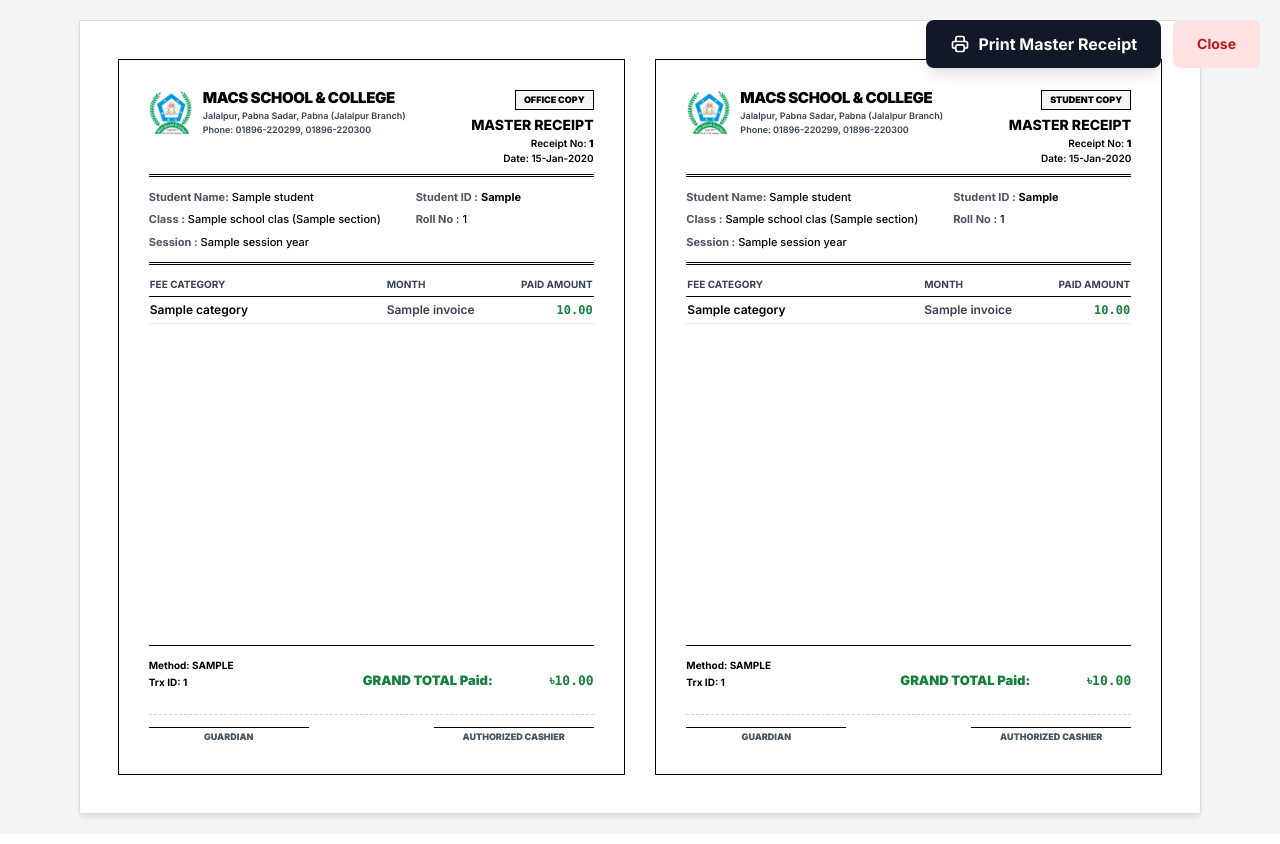
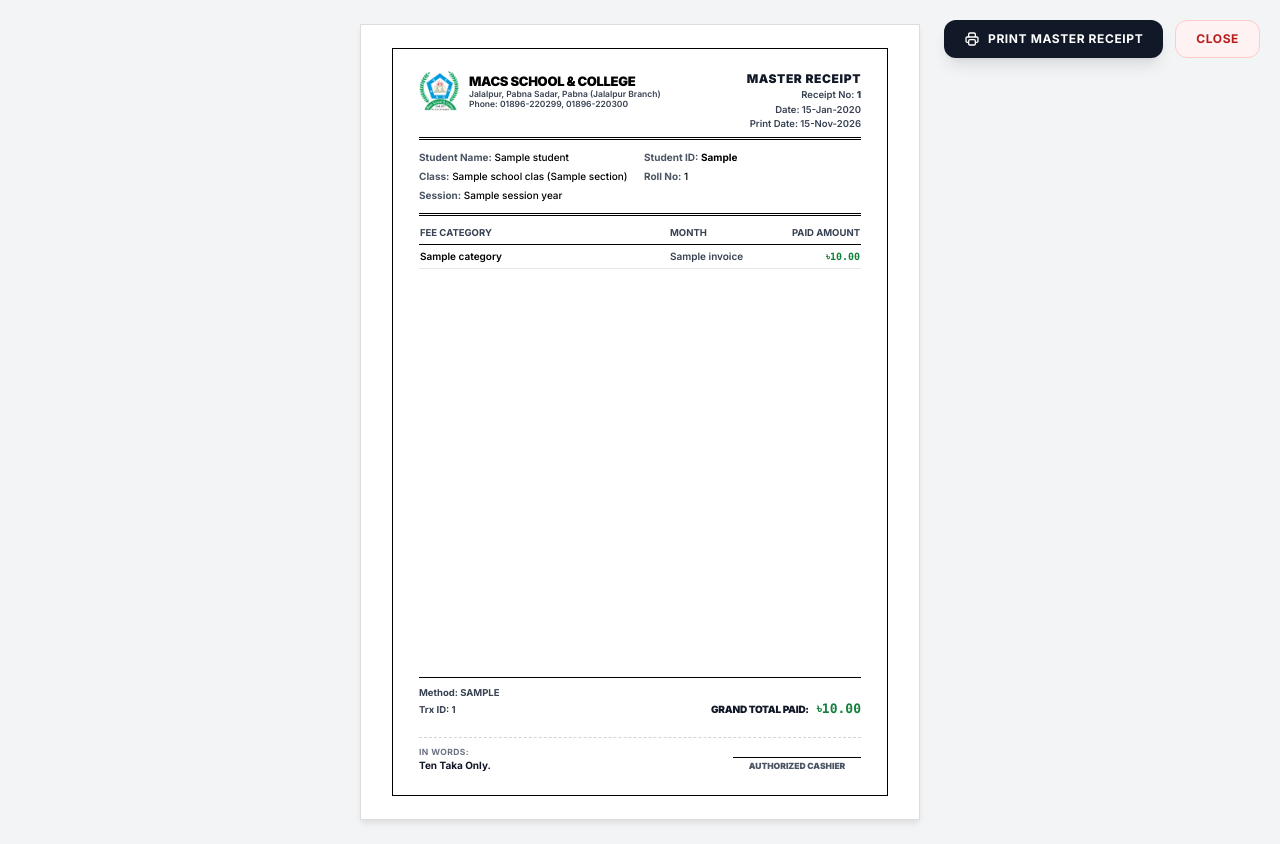
Before and after one commit to imtiaz-cnits/macs-school, a Laravel app: template resources/views/pages/fees/pos_bulk_receipt.blade.php in a window 1280 px wide. Before the commit the page ends 823 px from the top, so only its background shows below. Run offline with Laravel 12, Linux system fonts and the light colour scheme; the template is opened without the code that fills it: most values are stand-ins (such as "Sample title", 1, 10 or a date in 2020); parts of the project's set-up code (start-up, migrations or seed data) failed here and were passed over; some libraries are stand-ins or nearby versions.

Commit message:
feat(fees): redesign master fee receipt to single A5 portrait with chronological sorting and exact amount in words

```diff
--- /dev/null
+++ b/app/Helpers/NumberToWords.php
@@ -0,0 +1,188 @@
+<?php
+
+namespace App\Helpers;
+
+class NumberToWords
+{
+    private static array $units = [
+        0 => '', 1 => 'One', 2 => 'Two', 3 => 'Three', 4 => 'Four', 5 => 'Five',
+        6 => 'Six', 7 => 'Seven', 8 => 'Eight', 9 => 'Nine', 10 => 'Ten',
+        11 => 'Eleven', 12 => 'Twelve', 13 => 'Thirteen', 14 => 'Fourteen', 15 => 'Fifteen',
+        16 => 'Sixteen', 17 => 'Seventeen', 18 => 'Eighteen', 19 => 'Nineteen'
+    ];
+
+    private static array $tens = [
+        2 => 'Twenty', 3 => 'Thirty', 4 => 'Forty', 5 => 'Fifty',
+        6 => 'Sixty', 7 => 'Seventy', 8 => 'Eighty', 9 => 'Ninety'
+    ];
+
+    /**
+     * Convert numeric monetary amount into South Asian English words.
+     * Currency format: Taka and Paisa with "Only." termination.
+     *
+     * Processes decimal strings directly to avoid IEEE 754 binary floating-point representation bugs.
+     *
+     * @param float|int|string $amount
+     * @return string
+     */
+    public static function convert(float|int|string $amount): string
+    {
+        // 1. Sanitize input: remove commas, spaces, and currency symbols
+        $str = trim(str_replace([',', ' ', '৳', 'Tk', 'tk', '$'], '', (string)$amount));
+
+        // 2. Validate numeric input
+        if ($str === '' || !is_numeric($str)) {
+            return 'Zero Taka Only.';
+        }
+
+        // 3. Documented Negative Amount Policy:
+        // In school fee receipts, negative values indicate invalid/credit amounts.
+        // For audit security and presentation integrity, negative values return 'Zero Taka Only.'.
+        if (str_starts_with($str, '-') || (float)$str < 0) {
+            return 'Zero Taka Only.';
+        }
+
+        // 4. Safe float normalization:
+        // If an actual float primitive is received from a legacy caller, format to 2 decimal places.
+        if (is_float($amount)) {
+            $str = number_format($amount, 2, '.', '');
+        }
+
+        // 5. Exact Decimal Splitting (Zero float multiplication / pure integer extraction)
+        if (strpos($str, '.') !== false) {
+            list($takaStr, $paisaStr) = explode('.', $str, 2);
+            $taka = (int)$takaStr;
+            $cleanPaisa = substr(str_pad(rtrim($paisaStr), 2, '0'), 0, 2);
+            $paisa = (int)$cleanPaisa;
+        } else {
+            $taka = (int)$str;
+            $paisa = 0;
+        }
+
+        // 6. Zero check after parsing
+        if ($taka === 0 && $paisa === 0) {
+            return 'Zero Taka Only.';
+        }
+
+        // 7. Generate South Asian words
+        $takaWords = self::convertIntegerToWords($taka);
+        $result = $takaWords ? $takaWords . ' Taka' : '';
+
+        if ($paisa > 0) {
+            $paisaWords = self::convertIntegerToWords($paisa);
+            $result .= ($result ? ' and ' : '') . $paisaWords . ' Paisa';
+        }
+
+        return trim($result) . ' Only.';
+    }
+
+    /**
+     * Exact decimal addition of two monetary values.
+     * Uses BCMath if available; falls back to pure 64-bit integer paisa arithmetic.
+     * Zero floating-point arithmetic is used.
+     *
+     * @param string|int|float $a
+     * @param string|int|float $b
+     * @return string Exact decimal string with 2 decimal places (e.g. "6060.00")
+     */
+    public static function add(string|int|float $a, string|int|float $b): string
+    {
+        $cleanA = trim(str_replace([',', ' '], '', (string)$a));
+        $cleanB = trim(str_replace([',', ' '], '', (string)$b));
+
+        if ($cleanA === '' || !is_numeric($cleanA)) $cleanA = '0.00';
+        if ($cleanB === '' || !is_numeric($cleanB)) $cleanB = '0.00';
+
+        // 1. If BCMath extension is loaded, use bcadd
+        if (extension_loaded('bcmath') && function_exists('bcadd')) {
+            return bcadd($cleanA, $cleanB, 2);
+        }
+
+        // 2. Pure PHP integer-paisa fallback (zero external dependencies)
+        $toPaisa = function (string $val): int {
+            if (strpos($val, '.') !== false) {
+                list($t, $p) = explode('.', $val, 2);
+                $p = substr(str_pad(rtrim($p), 2, '0'), 0, 2);
+                return ((int)$t * 100) + (int)$p;
+            }
+            return (int)$val * 100;
+        };
+
+        $totalPaisa = $toPaisa($cleanA) + $toPaisa($cleanB);
+        $taka = intdiv($totalPaisa, 100);
+        $paisa = abs($totalPaisa % 100);
+
+        return sprintf('%d.%02d', $taka, $paisa);
+    }
+
+    /**
+     * Format an exact decimal string with thousands grouping commas without floating-point conversion.
+     *
+     * @param string|int|float $amount
+     * @return string Formatted currency string (e.g. "6,060.00")
+     */
+    public static function formatDecimal(string|int|float $amount): string
+    {
+        $str = trim(str_replace([',', ' '], '', (string)$amount));
+        if ($str === '' || !is_numeric($str)) {
+            return '0.00';
+        }
+
+        if (strpos($str, '.') !== false) {
+            list($takaStr, $paisaStr) = explode('.', $str, 2);
+            $paisa = substr(str_pad(rtrim($paisaStr), 2, '0'), 0, 2);
+            return number_format((int)$takaStr) . '.' . $paisa;
+        }
+
+        return number_format((int)$str) . '.00';
+    }
+
+    /**
+     * Recursively convert integer numbers according to the South Asian numbering system
+     * (Units, Tens, Hundreds, Thousands, Lakhs, Crores).
+     *
+     * @param int $num
+     * @return string
+     */
+    private static function convertIntegerToWords(int $num): string
+    {
+        if ($num === 0) {
+            return '';
+        }
+
+        if ($num < 20) {
+            return self::$units[$num];
+        }
+
+        if ($num < 100) {
+            $ten = (int)($num / 10);
+            $rest = $num % 10;
+            return self::$tens[$ten] . ($rest > 0 ? ' ' . self::$units[$rest] : '');
+        }
+
+        if ($num < 1000) {
+            $hundred = (int)($num / 100);
+            $rest = $num % 100;
+            return self::$units[$hundred] . ' Hundred' . ($rest > 0 ? ' ' . self::convertIntegerToWords($rest) : '');
+        }
+
+        // South Asian: 1,000 to 99,999 (Thousand)
+        if ($num < 100000) {
+            $thousand = (int)($num / 1000);
+            $rest = $num % 1000;
+            return self::convertIntegerToWords($thousand) . ' Thousand' . ($rest > 0 ? ' ' . self::convertIntegerToWords($rest) : '');
+        }
+
+        // South Asian: 1,00,000 to 99,99,999 (Lakh)
+        if ($num < 10000000) {
+            $lakh = (int)($num / 100000);
+            $rest = $num % 100000;
+            return self::convertIntegerToWords($lakh) . ' Lakh' . ($rest > 0 ? ' ' . self::convertIntegerToWords($rest) : '');
+        }
+
+        // South Asian: 1,00,00,000+ (Crore)
+        $crore = (int)($num / 10000000);
+        $rest = $num % 10000000;
+        return self::convertIntegerToWords($crore) . ' Crore' . ($rest > 0 ? ' ' . self::convertIntegerToWords($rest) : '');
+    }
+}
--- a/resources/views/pages/fees/pos_bulk_receipt.blade.php
+++ b/resources/views/pages/fees/pos_bulk_receipt.blade.php
@@ -12,23 +12,30 @@
             color: #000;
         }
         @media screen {
-            body { background: #f3f4f6; padding: 20px; display: flex; flex-direction: column; align-items: center; justify-content: center; min-h-screen; gap: 20px; }
+            body {
+                background: #f3f4f6;
+                padding: 24px 0;
+                display: flex;
+                flex-direction: column;
+                align-items: center;
+                justify-content: flex-start;
+                min-height: 100vh;
+            }
             .page-container {
-                width: 297mm;
+                width: 148mm;
                 min-height: 210mm;
                 background: #fff;
-                padding: 10mm;
+                padding: 6mm 8mm;
                 border: 1px solid #ddd;
                 box-shadow: 0 4px 6px -1px rgba(0, 0, 0, 0.1);
                 box-sizing: border-box;
-                display: flex;
-                gap: 8mm;
+                margin: 0 auto;
             }
             .receipt-container {
-                flex: 1;
-                min-height: 100%;
+                width: 100%;
+                min-height: 198mm;
                 border: 1.5px solid #000;
-                padding: 8mm;
+                padding: 6mm 7mm;
                 box-sizing: border-box;
                 display: flex;
                 flex-direction: column;
@@ -36,38 +43,47 @@
             }
         }
         @media print {
-            body { background: #fff; padding: 0; margin: 0; }
+            body {
+                background: #fff;
+                padding: 0;
+                margin: 0;
+            }
             .page-container {
-                width: 297mm;
-                min-height: 205mm;
+                width: 100%;
+                max-width: 100%;
+                min-height: auto;
                 background: #fff;
-                padding: 5mm 6mm;
+                padding: 0;
+                margin: 0;
+                border: none;
+                box-shadow: none;
                 box-sizing: border-box;
-                display: flex;
-                gap: 6mm;
-                page-break-after: avoid;
-                break-after: avoid;
             }
             .receipt-container {
-                flex: 1;
-                min-height: 100%;
+                width: 100%;
+                min-height: 194mm;
                 border: 1.5px solid #000;
                 padding: 5mm 6mm;
                 box-sizing: border-box;
                 display: flex;
                 flex-direction: column;
                 justify-content: space-between;
-                page-break-inside: auto;
-                break-inside: auto;
+                page-break-inside: avoid;
+                break-inside: avoid;
+                page-break-after: avoid;
+                break-after: avoid;
             }
             .no-print { display: none !important; }
-            @page { size: A4 landscape; margin: 0; }
+            @page {
+                size: A5 portrait;
+                margin: 6mm 8mm;
+            }
             table { page-break-inside: auto; break-inside: auto; }
             tr { page-break-inside: avoid; break-inside: avoid; }
             thead { display: table-header-group; }
         }
-        .dashed-line { border-top: 1px dashed #000; margin: 8px 0; }
-        .double-line { border-top: 3px double #000; margin: 8px 0; }
+        .dashed-line { border-top: 1px dashed #000; margin: 6px 0; }
+        .double-line { border-top: 3px double #000; margin: 6px 0; }
     </style>
     <script>
         window.onload = function() {
@@ -79,74 +95,76 @@
 </head>
 <body>
 
-    <div class="fixed top-5 right-5 flex gap-3 no-print">
-        <button onclick="window.print()" class="bg-gray-900 text-white font-bold py-3 px-6 rounded-lg shadow-lg hover:bg-gray-800 transition flex items-center justify-center">
-            <svg class="w-5 h-5 mr-2" fill="none" stroke="currentColor" viewBox="0 0 24 24"><path stroke-linecap="round" stroke-linejoin="round" stroke-width="2" d="M17 17h2a2 2 0 002-2v-4a2 2 0 00-2-2H5a2 2 0 00-2 2v4a2 2 0 002 2h2m2 4h6a2 2 0 002-2v-4a2 2 0 00-2-2H9a2 2 0 00-2 2v4a2 2 0 002 2zm8-12V5a2 2 0 00-2-2H9a2 2 0 00-2 2v4h10z"></path></svg>
+    <!-- On-Screen Print Controls (Hidden on Paper) -->
+    <div class="fixed top-5 right-5 flex gap-3 no-print z-50">
+        <button onclick="window.print()" class="bg-gray-900 text-white font-bold py-2.5 px-5 rounded-xl shadow-lg hover:bg-gray-800 transition flex items-center justify-center text-xs uppercase tracking-wider cursor-pointer">
+            <svg class="w-4 h-4 mr-2" fill="none" stroke="currentColor" viewBox="0 0 24 24"><path stroke-linecap="round" stroke-linejoin="round" stroke-width="2" d="M17 17h2a2 2 0 002-2v-4a2 2 0 00-2-2H5a2 2 0 00-2 2v4a2 2 0 002 2h2m2 4h6a2 2 0 002-2v-4a2 2 0 00-2-2H9a2 2 0 00-2 2v4a2 2 0 002 2zm8-12V5a2 2 0 00-2-2H9a2 2 0 00-2 2v4h10z"></path></svg>
             Print Master Receipt
         </button>
-        <button onclick="window.close()" class="bg-red-100 text-red-700 font-bold py-2 px-6 rounded-lg hover:bg-red-200 transition text-sm text-center">
+        <button onclick="window.close()" class="bg-red-50 text-red-700 font-bold py-2.5 px-5 rounded-xl border border-red-200 hover:bg-red-100 transition text-xs uppercase tracking-wider text-center cursor-pointer">
             Close
         </button>
     </div>
 
+    <!-- Single A5 Master Receipt Container -->
     <div class="page-container">
-        @foreach(['OFFICE COPY', 'STUDENT COPY'] as $copyTitle)
-            <div class="receipt-container text-[12px] leading-normal">
+        <div class="receipt-container text-[11px] leading-normal">
 
-                <!-- Header -->
+            <!-- Top Section: Header, Student Info & Table -->
             <div>
+                <!-- School Header & Receipt Meta -->
                 <div class="flex justify-between items-start gap-2">
                     <div class="flex items-center gap-2.5 min-w-0">
-                            <img src="{{ asset('img/macs_logo.jpeg') }}" class="w-11 h-11 object-contain shrink-0" alt="Logo">
+                        <img src="{{ asset('img/macs_logo.jpeg') }}" class="w-10 h-10 object-contain shrink-0" alt="Logo">
                         <div class="min-w-0">
-                                <h1 class="text-[15px] font-black tracking-tight uppercase leading-none whitespace-nowrap">MACS SCHOOL &amp; COLLEGE</h1>
-                                <p class="text-[9px] mt-1 font-semibold text-gray-700 whitespace-nowrap">Jalalpur, Pabna Sadar, Pabna (Jalalpur Branch)</p>
-                                <p class="text-[9px] font-semibold text-gray-700 whitespace-nowrap">Phone: 01896-220299, 01896-220300</p>
+                            <h1 class="text-[13px] font-black tracking-tight uppercase leading-tight whitespace-nowrap">MACS SCHOOL &amp; COLLEGE</h1>
+                            <p class="text-[8.5px] font-semibold text-gray-700 leading-tight whitespace-nowrap">Jalalpur, Pabna Sadar, Pabna (Jalalpur Branch)</p>
+                            <p class="text-[8.5px] font-semibold text-gray-700 leading-tight whitespace-nowrap">Phone: 01896-220299, 01896-220300</p>
                         </div>
                     </div>
                     <div class="text-right shrink-0">
-                            <span class="text-[9px] font-black uppercase border border-black px-2 py-0.5 bg-gray-100 mb-1 inline-block">{{ $copyTitle }}</span>
-                            <h2 class="text-sm font-extrabold uppercase block leading-none mt-1">Master Receipt</h2>
-                            <p class="text-[10px] mt-1 font-semibold text-gray-755 whitespace-nowrap">Receipt No: <strong>{{ $receipt_no }}</strong></p>
-                            <p class="text-[10px] font-semibold text-gray-755 whitespace-nowrap">Date: {{ date('d-M-Y', strtotime($date)) }}</p>
+                        <h2 class="text-xs font-black uppercase tracking-wider text-gray-900 block leading-tight">Master Receipt</h2>
+                        <p class="text-[9.5px] mt-0.5 font-semibold text-gray-700 whitespace-nowrap">Receipt No: <strong>{{ $receipt_no }}</strong></p>
+                        <p class="text-[9.5px] font-semibold text-gray-700 whitespace-nowrap">Date: {{ date('d-M-Y', strtotime($date)) }}</p>
+                        <p class="text-[9.5px] font-semibold text-gray-700 whitespace-nowrap">Print Date: {{ \Carbon\Carbon::now('Asia/Dhaka')->format('d-M-Y') }}</p>
                     </div>
                 </div>
 
                 <div class="double-line"></div>
 
-                    <!-- Student Info Grid (Aligned with AMOUNT column) -->
-                    <div class="grid grid-cols-5 gap-y-1.5 py-1 text-[11px] font-medium">
+                <!-- Student Information Grid -->
+                <div class="grid grid-cols-2 gap-x-2 gap-y-1 py-1 text-[10px] font-medium">
                     @if(isset($isMultipleStudents) && $isMultipleStudents)
-                            <div class="col-span-3"><span class="font-bold text-gray-600">Student Name:</span> Multiple (Class Bulk)</div>
-                            <div class="col-span-2"><span class="font-bold text-gray-600">Student ID  :</span> <strong>Multiple Students</strong></div>
-                            <div class="col-span-5"><span class="font-bold text-gray-600">Session     :</span> {{ $student->sessionYear->session_name ?? $student->session_year->session_name ?? 'N/A' }}</div>
+                        <div><span class="font-bold text-gray-600">Student Name:</span> Multiple (Class Bulk)</div>
+                        <div><span class="font-bold text-gray-600">Student ID:</span> <strong>Multiple Students</strong></div>
+                        <div class="col-span-2"><span class="font-bold text-gray-600">Session:</span> {{ $student->sessionYear->session_name ?? $student->session_year->session_name ?? 'N/A' }}</div>
                     @else
-                            <div class="col-span-3"><span class="font-bold text-gray-600">Student Name:</span> {{ $student->student_name ?? 'N/A' }}</div>
-                            <div class="col-span-2"><span class="font-bold text-gray-600">Student ID  :</span> <strong>{{ $student->student_identity ?? 'N/A' }}</strong></div>
+                        <div><span class="font-bold text-gray-600">Student Name:</span> {{ $student->student_name ?? 'N/A' }}</div>
+                        <div><span class="font-bold text-gray-600">Student ID:</span> <strong>{{ $student->student_identity ?? 'N/A' }}</strong></div>
 
-                            <div class="col-span-3"><span class="font-bold text-gray-600">Class       :</span> {{ $student->schoolClass->class_name ?? 'N/A' }} ({{ $student->section->section_name ?? 'N/A' }})</div>
-                            <div class="col-span-2"><span class="font-bold text-gray-600">Roll No     :</span> {{ $student->roll_number ?? 'N/A' }}</div>
+                        <div><span class="font-bold text-gray-600">Class:</span> {{ $student->schoolClass->class_name ?? 'N/A' }} ({{ $student->section->section_name ?? 'N/A' }})</div>
+                        <div><span class="font-bold text-gray-600">Roll No:</span> {{ $student->roll_number ?? 'N/A' }}</div>
 
-                            <div class="col-span-5"><span class="font-bold text-gray-600">Session     :</span> {{ $student->sessionYear->session_name ?? $student->session_year->session_name ?? 'N/A' }}</div>
+                        <div class="col-span-2"><span class="font-bold text-gray-600">Session:</span> {{ $student->sessionYear->session_name ?? $student->session_year->session_name ?? 'N/A' }}</div>
                     @endif
                 </div>
 
                 <div class="double-line"></div>
 
                 <!-- Invoice Details Table -->
-                    <table class="w-full text-left mt-2 border-collapse">
+                <table class="w-full text-left mt-1.5 border-collapse">
                     <thead>
-                            <tr class="border-b border-black">
+                        <tr class="border-b border-black text-[9.5px] font-bold uppercase text-gray-700">
                             @if(isset($isMultipleStudents) && $isMultipleStudents)
-                                    <th class="py-1 font-bold uppercase text-[10px] text-gray-700">Student Details</th>
+                                <th class="py-1">Student Details</th>
                             @endif
-                                <th class="py-1 font-bold uppercase text-[10px] text-gray-700">Fee Category</th>
-                                <th class="py-1 font-bold uppercase text-[10px] text-gray-700 w-24">Month</th>
-                                <th class="py-1 text-right font-bold uppercase text-[10px] text-gray-700 w-28">Paid Amount</th>
+                            <th class="py-1">Fee Category</th>
+                            <th class="py-1 w-24 text-left">Month</th>
+                            <th class="py-1 w-24 text-right">Paid Amount</th>
                         </tr>
                     </thead>
-                        <tbody>
-                            @php $grandTotal = 0; @endphp
+                    <tbody class="text-[10px]">
+                        @php $grandTotal = '0.00'; @endphp
                         @foreach($payments as $pay)
                         <tr class="border-b border-gray-200">
                             @if(isset($isMultipleStudents) && $isMultipleStudents)
@@ -161,46 +179,45 @@
                             <td class="py-1 font-semibold text-gray-700">
                                 {{ $monthName }}
                             </td>
-                                <td class="py-1 text-right font-bold font-mono text-green-700">{{ number_format($pay->paid_amount, 2) }}</td>
+                            <td class="py-1 text-right font-bold font-mono text-green-700">৳{{ number_format((float)$pay->paid_amount, 2) }}</td>
                         </tr>
-                            @php $grandTotal += $pay->paid_amount; @endphp
+                        @php $grandTotal = \App\Helpers\NumberToWords::add($grandTotal, $pay->paid_amount); @endphp
                         @endforeach
                     </tbody>
                 </table>
             </div>
 
-                <!-- Summary & Signatures Footer -->
-                <div>
-                    <div class="flex justify-between items-end border-t border-black pt-3">
-                        <div class="w-1/2 text-[10px] space-y-0.5 font-bold text-gray-705">
+            <!-- Bottom Section: Summary & Signatures Footer -->
+            <div class="mt-4">
+                <div class="flex justify-between items-end border-t border-black pt-2">
+                    <div class="text-[9.5px] space-y-0.5 font-bold text-gray-700">
                         <p>Method: {{ strtoupper($payments->first()->payment_method ?? 'Cash') }}</p>
                         @if($payments->first() && $payments->first()->transaction_id)
                             <p>Trx ID: {{ $payments->first()->transaction_id }}</p>
                         @endif
                     </div>
-                        <div class="w-60 space-y-1 text-[12px] font-bold">
-                            <div class="flex justify-between font-black text-[13px] text-green-700">
-                                <span>GRAND TOTAL Paid:</span>
-                                <span class="font-mono">৳{{ number_format($grandTotal, 2) }}</span>
+                    <div class="space-y-1 text-right">
+                        <div class="flex items-baseline justify-end gap-2 font-black text-xs text-green-700">
+                            <span class="text-gray-900 uppercase tracking-tight text-[10px]">GRAND TOTAL Paid:</span>
+                            <span class="font-mono text-[13px]">৳{{ \App\Helpers\NumberToWords::formatDecimal($grandTotal) }}</span>
                         </div>
                     </div>
                 </div>
 
-                    <!-- Signature Lines -->
-                    <div class="flex justify-between items-center mt-6 pt-3 border-t border-dashed border-gray-300">
-                        <div class="text-center w-40">
+                <!-- Footer: Amount in Words & Cashier Signature -->
+                <div class="flex justify-between items-end mt-5 pt-2 border-t border-dashed border-gray-300 gap-4">
+                    <div class="flex-1 min-w-0 pr-2">
+                        <p class="text-[8.5px] font-bold text-gray-500 uppercase tracking-wider">In Words:</p>
+                        <p class="text-[10px] font-bold leading-snug text-gray-900 break-words">{{ \App\Helpers\NumberToWords::convert($grandTotal) }}</p>
+                    </div>
+                    <div class="text-center w-32 shrink-0">
                         <div class="border-t border-black w-full mb-0.5"></div>
-                            <p class="text-[9px] font-black uppercase text-gray-600">Guardian</p>
-                        </div>
-                        <div class="text-center w-40">
-                            <div class="border-t border-black w-full mb-0.5"></div>
-                            <p class="text-[9px] font-black uppercase text-gray-600">Authorized Cashier</p>
+                        <p class="text-[8.5px] font-black uppercase text-gray-600">Authorized Cashier</p>
                     </div>
                 </div>
             </div>
 
         </div>
-        @endforeach
     </div>
 </body>
 </html>
```
Also changed, not shown: app/Http/Controllers/FeeCollectionController.php (+59 -0 lines). Lines whose indentation alone changed are shown as unchanged.
